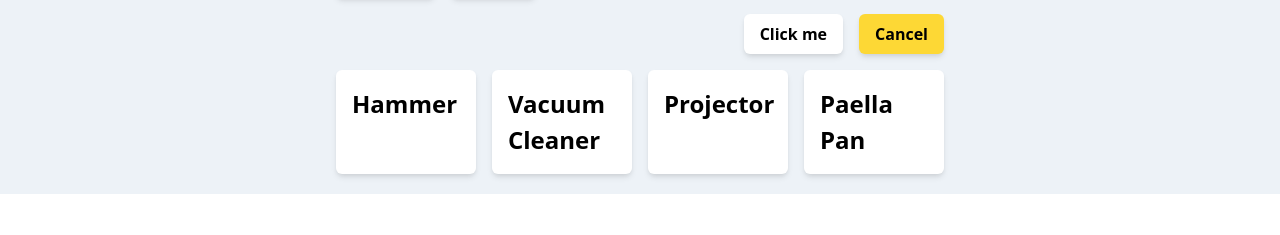
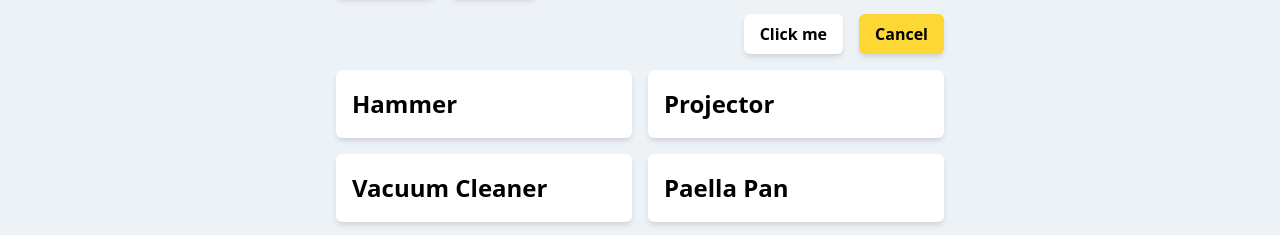
Before and after one commit to dillonfagan/willow, a Svelte app: page / in a window 1280 px wide. Shown: the part 606-841 px from the top of the page. Before the commit the page ends 800 px from the top, so only its background shows below. Built offline with nearby package versions, Linux system fonts and the light colour scheme.

Commit message:
Introduce Grid, Remove small Card prop

```diff
--- a/src/App.svelte
+++ b/src/App.svelte
@@ -7,6 +7,7 @@
 	import Card from './components/Card.svelte';
 	import CardTitle from './components/CardTitle.svelte';
 	import CardImage from './components/CardImage.svelte';
+	import Grid from './components/Grid.svelte';
 </script>
 
 <Layout>
@@ -26,28 +27,28 @@
 				<Button>Click me</Button>
 				<Button primary>Cancel</Button>
 			</Row>
-			<Row>
-				<Card small>
+			<Grid>
+				<Card>
 					<Container>
 						<CardTitle>Hammer</CardTitle>
 					</Container>
 				</Card>
-				<Card small>
+				<Card>
 					<Container>
 						<CardTitle>Vacuum Cleaner</CardTitle>
 					</Container>
 				</Card>
-				<Card small>
+				<Card>
 					<Container>
 						<CardTitle>Projector</CardTitle>
 					</Container>
 				</Card>
-				<Card small>
+				<Card>
 					<Container>
 						<CardTitle>Paella Pan</CardTitle>
 					</Container>
 				</Card>
-			</Row>
+			</Grid>
 		</Column>
 	</Container>
 </Layout>
--- a/src/components/Card.svelte
+++ b/src/components/Card.svelte
@@ -1,13 +1,3 @@
-<script>
-    export let small = false;
-</script>
-
-<div class:small class="overflow-hidden bg-white flex flex-col space-y-2 rounded-md shadow-md">
+<div class="overflow-hidden bg-white flex flex-col space-y-2 rounded-md shadow-md">
     <slot />
 </div>
-
-<style>
-    div.small {
-        @apply w-1/4;
-    }
-</style>
--- /dev/null
+++ b/src/components/Grid.svelte
@@ -0,0 +1,8 @@
+<script>
+    export let columns = 2;
+    export let rows = 2;
+</script>
+
+<div class={`grid grid-flow-col grid-cols-${columns} grid-rows-${rows} gap-4`}>
+    <slot />
+</div>
```
